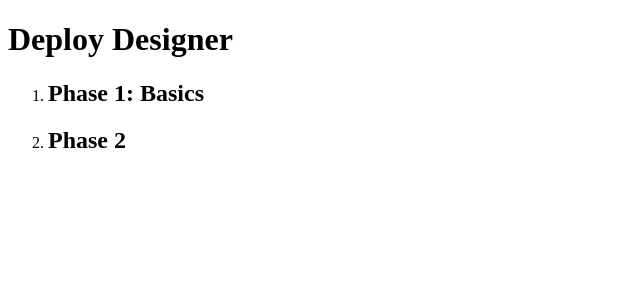
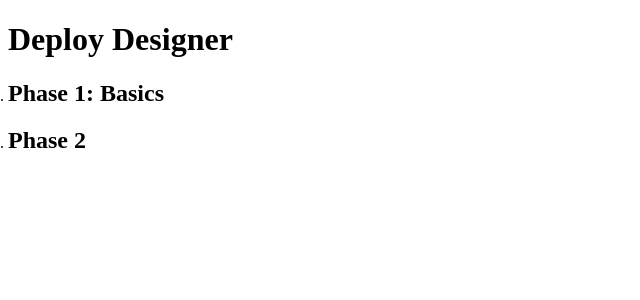
Before and after one commit to MostlyFocusedMike/deploy-designer, a React app: page / in a window 1280 px wide. Shown: the top 300 px of the page, without its empty margins (0-640 px from the left). Built offline with nearby package versions, Linux system fonts and the light colour scheme.

Commit message:
add sass

```diff
--- a/package.json
+++ b/package.json
@@ -18,8 +18,12 @@
         "@babel/preset-env": "^7.15.8",
         "@babel/preset-react": "^7.16.0",
         "babel-loader": "^8.2.2",
+        "css-loader": "^6.5.1",
         "html-webpack-plugin": "^5.4.0",
-        "webpack": "^5.58.2",
+        "sass": "^1.43.4",
+        "sass-loader": "^12.3.0",
+        "style-loader": "^3.3.1",
+        "webpack": "^5.64.0",
         "webpack-cli": "^4.9.0",
         "webpack-dev-server": "^4.4.0"
     },
--- a/src/index.js
+++ b/src/index.js
@@ -1,6 +1,7 @@
 import React from "react";
 import ReactDOM from "react-dom";
 import App from './App';
+import "./styles.scss";
 
 ReactDOM.render(
   <App />,
--- /dev/null
+++ b/src/styles.scss
@@ -0,0 +1,8 @@
+ol {
+    margin: 0;
+    padding: 0;
+}
+
+li {
+    margin: 0;
+}
--- a/webpack.config.js
+++ b/webpack.config.js
@@ -17,7 +17,18 @@ module.exports = {
                     // references .babelrc
                     loader: 'babel-loader',
                 }
-            }
+            },
+            {
+                test: /\.s[ac]ss$/i,
+                use: [
+                  // Creates `style` nodes from JS strings
+                  "style-loader",
+                  // Translates CSS into CommonJS
+                  "css-loader",
+                  // Compiles Sass to CSS
+                  "sass-loader",
+                ],
+              },
         ]
     },
     devtool: 'source-map',
```
Also changed, not shown: 1 other file (tests, documents, lock files or other folders).
